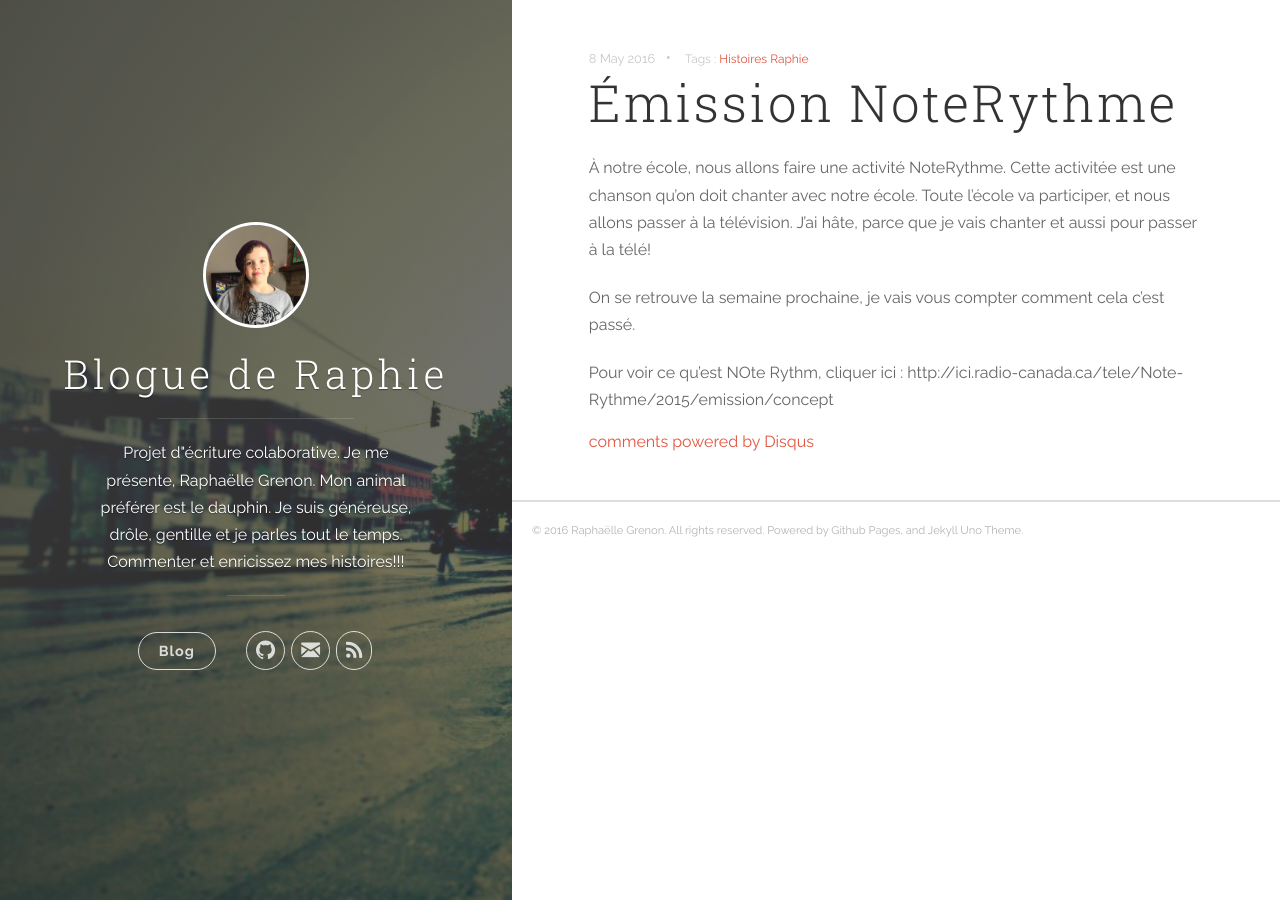
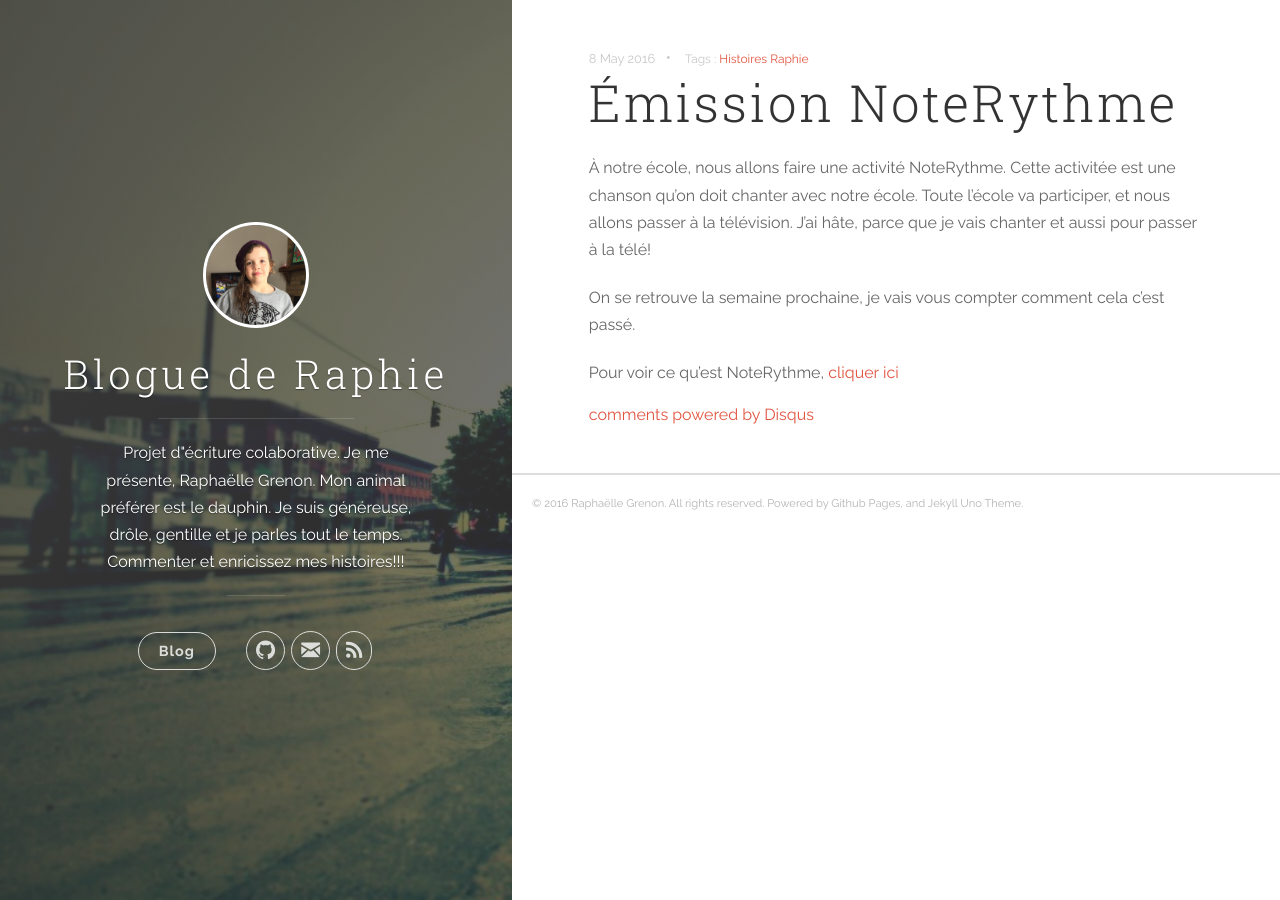
Before and after one commit to raphaellegrenon/blog, a Jekyll site: the page built from _posts/2016-5-08-Emission-NoteRythme.md, in a window 1280 px wide. Built offline with Jekyll 4.4.1, drawn with Linux system fonts in a browser that asks for light colours; nearby versions of some CDN libraries; comment, search, counter and statistics services are not loaded.

Commit message:
Update 2016-5-08-Emission-NoteRythme.md

```diff
--- a/_posts/2016-5-08-Emission-NoteRythme.md
+++ b/_posts/2016-5-08-Emission-NoteRythme.md
@@ -9,4 +9,4 @@ comments: true
 
 On se retrouve la semaine prochaine, je vais vous compter comment cela c’est passé.
 
-Pour voir ce qu'est NOte Rythm, cliquer ici : http://ici.radio-canada.ca/tele/Note-Rythme/2015/emission/concept
+Pour voir ce qu'est NoteRythme, [cliquer ici](http://ici.radio-canada.ca/tele/Note-Rythme/2015/emission/concept "NoteRythme, Radio-Canada")
```
